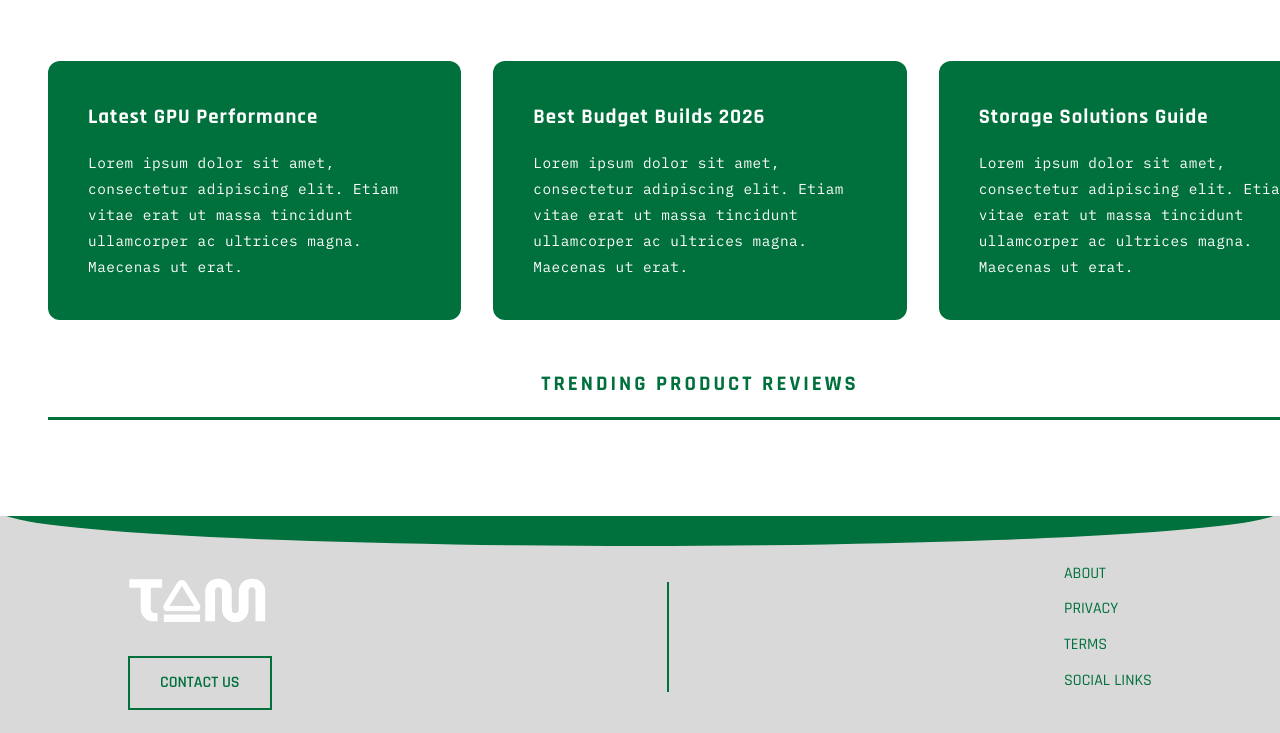
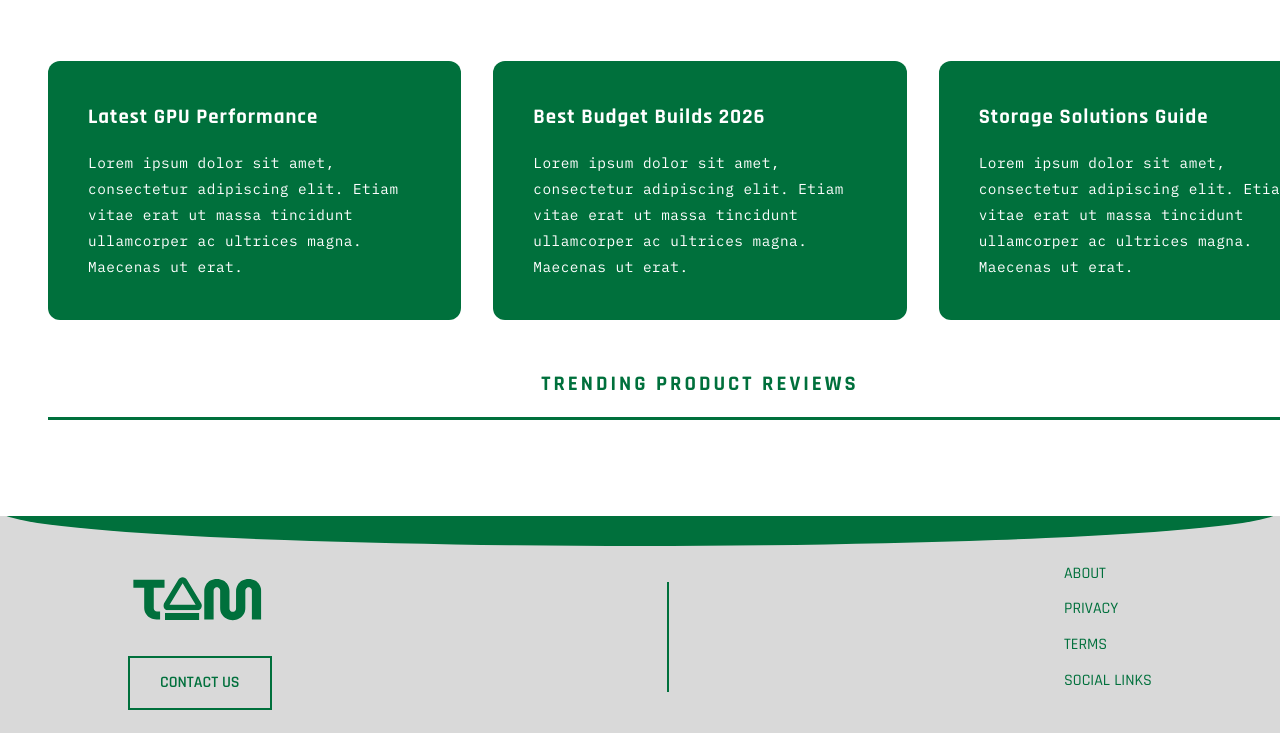
Before and after one commit to ramyeoneil/CCAPDEV-Website, a plain HTML site: page index.html in a window 1280 px wide. Shown: the part 1879-2612 px from the top of the page. Drawn offline with Linux system fonts and the light colour scheme.

Commit message:
Change footer logo to green

```diff
--- a/index.html
+++ b/index.html
@@ -233,7 +233,7 @@
 
             <div class="footer-left">
             <div class="footer-logo">
-                <img src="logo-white.svg" alt="Tech-A-Muna Logo" class="logo-image">
+                <img src="logo-green.svg" alt="Tech-A-Muna Logo" class="logo-image">
             </div>
 
             <a href="contact-page.html" class="footer-btn">CONTACT US</a>
```
Also changed, not shown: about-page.html (+1 -1 lines), admin-dashboard.html (+1 -1 lines), community.html (+1 -1 lines), contact-page.html (+1 -1 lines), discover.html (+1 -1 lines), favorites.html (+1 -1 lines), privacy-page.html (+1 -1 lines), review-detail.html (+1 -1 lines), reviewtab.html (+2 -2 lines), signup-store.html (+1 -1 lines), signup-user.html (+1 -1 lines), social-links.html (+1 -1 lines), store-dashboard.html (+1 -1 lines), store-info.html (+1 -1 lines), 4 more files.
